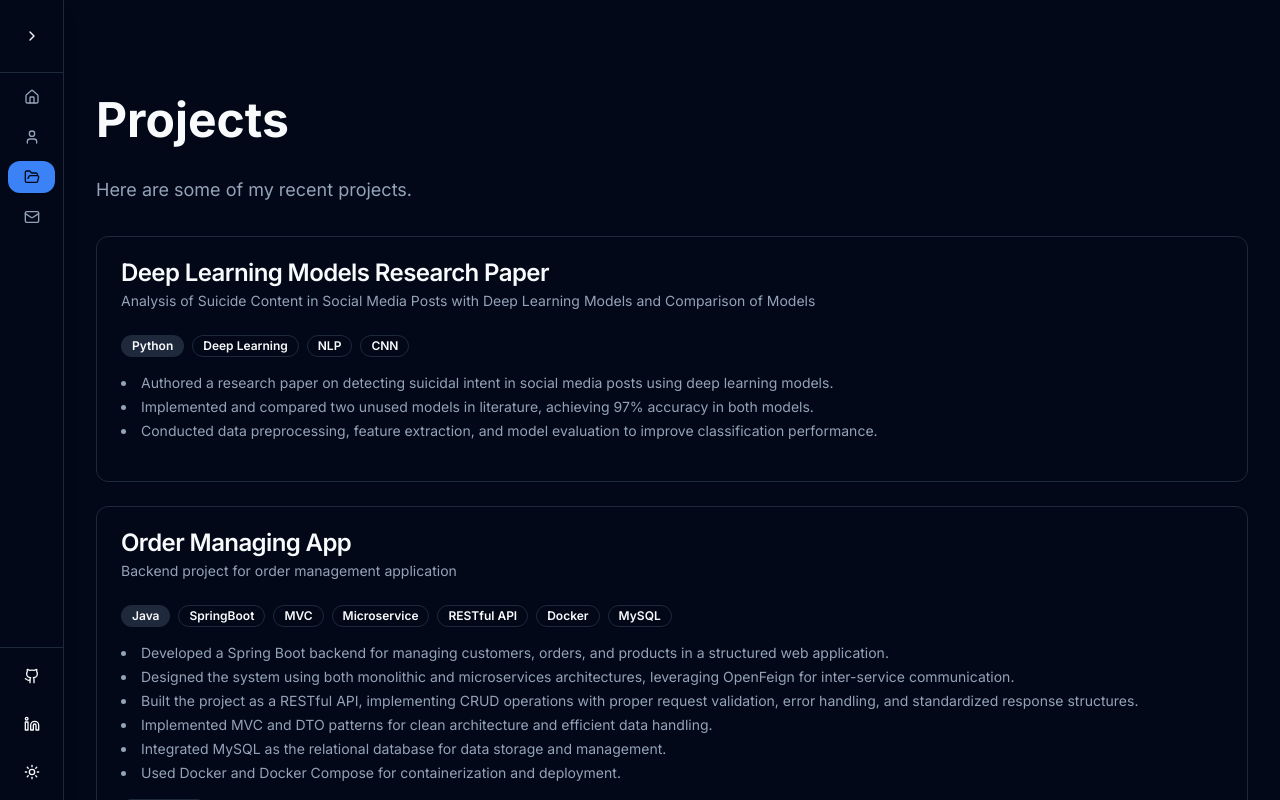
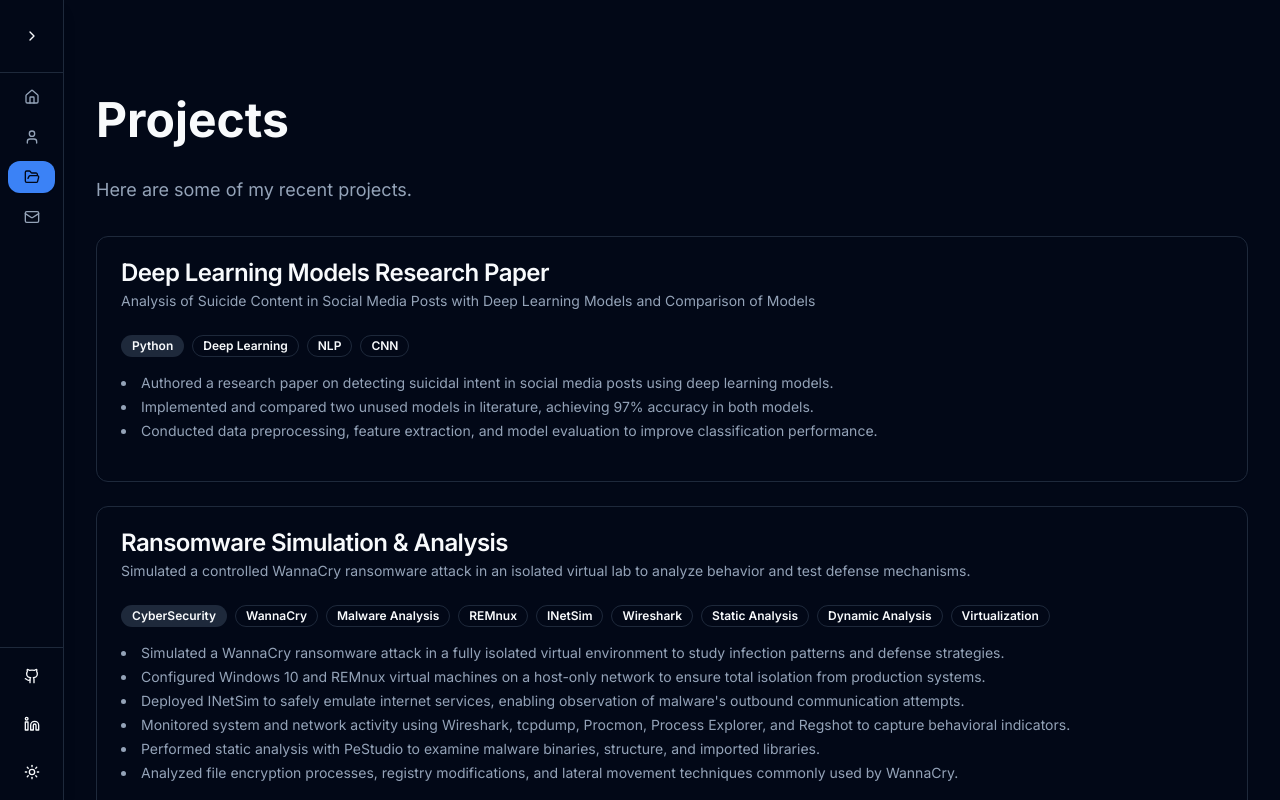
Before and after one commit to tetikmustafa/portfolio-website, a Next.js app: page /projects in a window 1280 px wide. Shown: the top 800 px of the page. Built offline with nearby package versions, Linux system fonts and the light colour scheme.

Commit message:
feat(projects): add new ransomware simulation project and update project order

```diff
--- a/app/projects/page.tsx
+++ b/app/projects/page.tsx
@@ -48,6 +48,23 @@ export default function ProjectsPage() {
     },
     {
       id: 2,
+      name: "Ransomware Simulation & Analysis",
+      description: "Simulated a controlled WannaCry ransomware attack in an isolated virtual lab to analyze behavior and test defense mechanisms.",
+      html_url: "", // GitHub veya proje bağlantısı varsa buraya eklenebilir.
+      homepage: "", // Eğer varsa, proje hakkında daha fazla bilgi sağlayan web sitesi veya dokümantasyon linki.
+      topics: ["WannaCry", "Malware Analysis", "REMnux", "INetSim", "Wireshark", "Static Analysis", "Dynamic Analysis", "Virtualization"],
+      language: "CyberSecurity", // Bu proje çok kod içermiyor ama kullanılan araçlar için script dilleri tahmini ekledim.
+      additionalDescriptions: [
+        "Simulated a WannaCry ransomware attack in a fully isolated virtual environment to study infection patterns and defense strategies.",
+        "Configured Windows 10 and REMnux virtual machines on a host-only network to ensure total isolation from production systems.",
+        "Deployed INetSim to safely emulate internet services, enabling observation of malware's outbound communication attempts.",
+        "Monitored system and network activity using Wireshark, tcpdump, Procmon, Process Explorer, and Regshot to capture behavioral indicators.",
+        "Performed static analysis with PeStudio to examine malware binaries, structure, and imported libraries.",
+        "Analyzed file encryption processes, registry modifications, and lateral movement techniques commonly used by WannaCry.",
+      ]
+    },
+    {
+      id: 3,
       name: "Order Managing App",
       description: "Backend project for order management application",
       html_url: "https://github.com/tetikmustafa/OrdersAppMicroservices",
@@ -64,7 +81,7 @@ export default function ProjectsPage() {
       ],
     },
     {
-      id: 3,
+      id: 4,
       name: "Multiplayer Pacman Game",
       description: "A Pacman themed multiplayer game made with unity.",
       html_url: "https://github.com/tetikmustafa/MultiplayerPacmanGame",
@@ -79,7 +96,7 @@ export default function ProjectsPage() {
       ],
     },
     {
-      id: 4,
+      id: 5,
       name: "Assembly Car Game",
       description: "Simple Car Game Coded With Assembly",
       html_url: "https://github.com/tetikmustafa/AssemblyCarGame",
@@ -91,7 +108,7 @@ export default function ProjectsPage() {
       ],
     },
     {
-      id: 5,
+      id: 6,
       name: "Syllabus Creator App",
       description: "An application that helps you manage your weekly courses.",
       html_url: "https://github.com/tetikmustafa/Syllabus-Creator-App",
@@ -106,7 +123,7 @@ export default function ProjectsPage() {
       ],
     },
     {
-      id: 6,
+      id: 7,
       name: "Solar System Model",
       description: "A website for observing a scale model of the solar system ",
       html_url: "https://github.com/tetikmustafa/SolarSystemModel",
```
